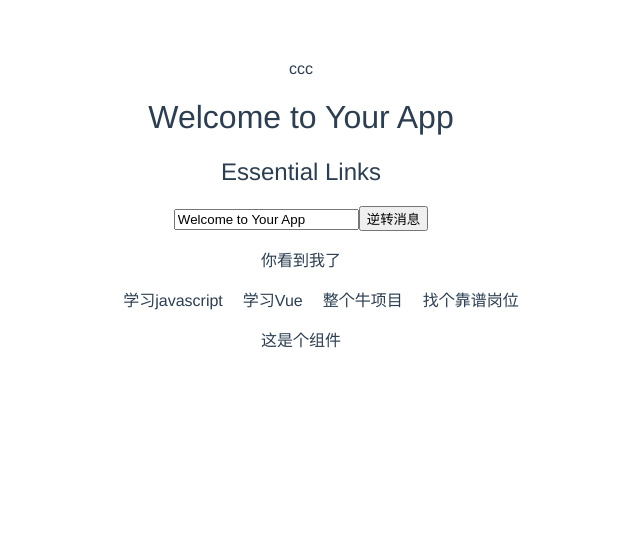
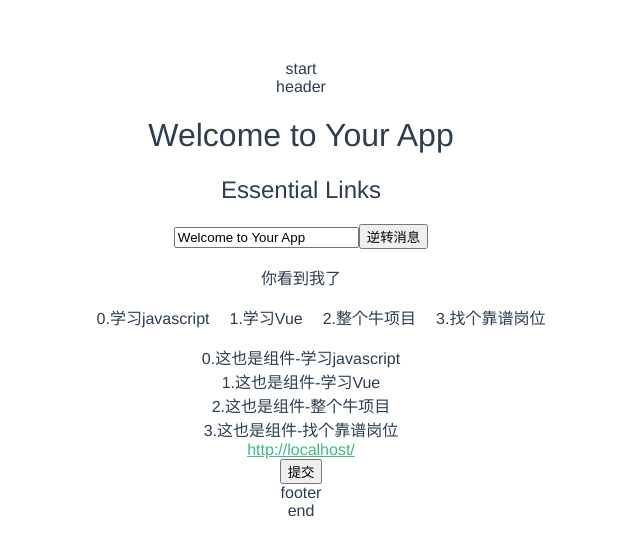
Before and after one commit to chenfahui/vue-study, a Vue app: page / in a window 1280 px wide. Shown: the top 556 px of the page, without its empty margins (339-979 px from the left). Built offline with nearby package versions, Linux system fonts and the light colour scheme.

Commit message:
vue练习-模板语法

```diff
--- a/src/App.vue
+++ b/src/App.vue
@@ -2,8 +2,8 @@
   <div id="app">
     <!-- <img src="./assets/logo.png"> -->
     {{ message }}
-    <hello/>
-    <todo-item></todo-item>
+    <v-hello/>
+    <v-todo-item></v-todo-item>
   </div>
 </template>
 
@@ -14,13 +14,13 @@ export default {
   name: 'App',
   data(){
     return {
-      message :'ccc'
+      message :'start'
     }
   },
   components: {
-    hello,
-    'todo-item':{
-      template:'<div>这是个组件</div>'
+    'v-hello':hello,
+    'v-todo-item':{
+      template:'<div>end</div>'
     }
   }
 }
--- a/src/components/HelloWorld.vue
+++ b/src/components/HelloWorld.vue
@@ -1,40 +1,86 @@
 <template>
   <div class="hello">
-    <h1 v-bind:title="time">{{ msg }}</h1>
-    <h2>Essential Links</h2>
-  <input v-model="msg">
-  <button v-on:click="reverseMessage">逆转消息</button>
-  <p v-if="seen">你看到我了</p>
-  <ol>
-    <li v-for="todo in todos">{{ todo.text }}</li>
-  </ol>
+    <v-Header></v-Header>
+    <h1 v-bind:title="time" v-bind:id="'ID_'+dynamicId">{{ h1 }}</h1>
+    <h2 v-html="h2"></h2>
+    <input v-model="h1">
+    <button v-on:click="reverseMessage" v-bind:disabled="isButtonDisabled">逆转消息</button>
+    <p v-if="seen">{{ seen ? '你看到我了' : '你看不到我了' }}</p>
+    <ol>
+      <li v-for="todo in todos">{{ todo.id }}.{{ todo.text }}</li>
+    </ol>
+    <v-todo-item v-for="item in todos" v-bind:todoing="item" v-bind:id="'todo_'+item.id"></v-todo-item>
+    <a v-bind:href="url" v-html="url"></a>
+    <form v-on:submit.prevent="onSubmit">
+      <input type="submit" name="" value="提交" />
+    </form>
+    <v-Footer></v-Footer>
   </div>
 </template>
 
 <script>
+import vHeader from './vHeader'
+import vFooter from './vFooter'
+
 export default {
   name: 'HelloWorld',
   data () {
     return {
-      msg: 'Welcome to Your App',
+      h1: 'Welcome to Your App',
+      h2:'Essential Links',
+      url:location.href,
       time:'页面加载于：'+new Date().toLocaleString(),
+      dynamicId:'dynamicId',
+      isButtonDisabled:false,
       seen : true,
       todos :[
-        {text:'学习javascript'},
-        {text:'学习Vue'},
-        {text:'整个牛项目'},
-        {text:'找个靠谱岗位'}
+        {id:0, text:'学习javascript'},
+        {id:1, text:'学习Vue'},
+        {id:2, text:'整个牛项目'},
+        {id:3, text:'找个靠谱岗位'}
       ]
     }
   },
+  created:function(){
+    console.log('实例被创建，'+this.time);
+  },
+  mounted:function(){
+    this.$nextTick(function(){
+      console.log('实例全部挂载');
+    });
+    console.log('实例被挂载，'+this.time);
+  },
+  updated:function(){
+    this.$nextTick(function(){
+      console.log('实例全部更新');
+    });
+    console.log('实例被更新，'+this.time);
+  },
+  destroyed:function(){
+    console.log('销毁');
+  },
   methods:{
     reverseMessage:function(){
-      this.msg = this.msg.split('').reverse().join('');
-      this.seen = false;
-      this.todos.push({text:'新项目'});
+      const todoId = this.todos.length;
+      this.h1 = this.h1.split('').reverse().join('');
+      this.seen = !this.seen;
+      this.todos.push({id:todoId, text:'新项目'});
+      // this.$destroy();
+    },
+    onSubmit:function(){
+      console.log('提交');
+    }
+  },
+  components:{
+    'v-Header':vHeader,
+    'v-Footer':vFooter,
+    'v-todo-item':{
+      props:['todoing'],
+      template:'<div>{{ todoing.id }}.这也是组件-{{ todoing.text }}</div>'
     }
   }
 }
+
 </script>
 
 <!-- Add "scoped" attribute to limit CSS to this component only -->
--- /dev/null
+++ b/src/components/vFooter.vue
@@ -0,0 +1,18 @@
+<template>
+  <footer>footer</footer>
+</template>
+
+<script>
+export default {
+  name: 'vFooter',
+  data () {
+    return {
+    }
+  }
+}
+
+</script>
+
+<!-- Add "scoped" attribute to limit CSS to this component only -->
+<style scoped>
+</style>
--- /dev/null
+++ b/src/components/vHeader.vue
@@ -0,0 +1,18 @@
+<template>
+  <header>header</header>
+</template>
+
+<script>
+export default {
+  name: 'vHeader',
+  data () {
+    return {
+    }
+  }
+}
+
+</script>
+
+<!-- Add "scoped" attribute to limit CSS to this component only -->
+<style scoped>
+</style>
```
